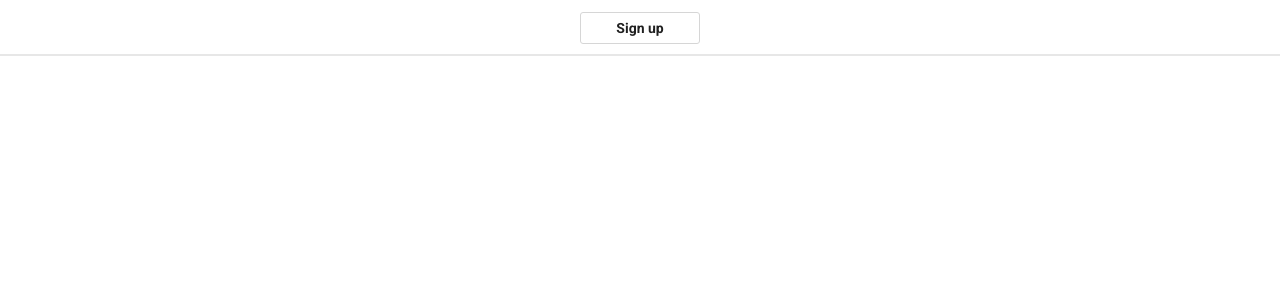
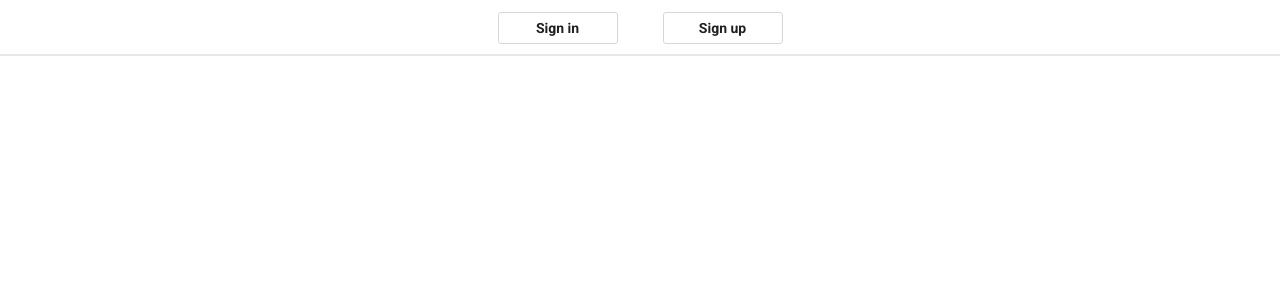
Before and after one commit to Foltes7/FindIt, an Angular app in the folder Client/: page /about in a window 1280 px wide. Shown: the top 300 px of the page. Built offline with nearby package versions, Linux system fonts and the light colour scheme; a small style sheet from the web is missing.

Commit message:
sign in button

```diff
--- a/Client/src/app/about/about/about.component.html
+++ b/Client/src/app/about/about/about.component.html
@@ -1,5 +1,8 @@
 <header>
-    <div class="button-signup" routerLink="/">
+    <div class="button-signin">
+        <p>Sign in</p>
+    </div>
+    <div class="button-signup">
         <p>Sign up</p>
     </div>
     <div class="line"></div>
--- a/Client/src/app/about/about/about.component.scss
+++ b/Client/src/app/about/about/about.component.scss
@@ -24,6 +24,23 @@ header{
             color: $active-header-icon-color;
         }
     }
+
+    .button-signin{
+        margin-right: 45px;
+        width: 120px;
+        height: 32px;
+        display: flex;
+        justify-content: center;
+        align-items: center;
+        border: 1px solid $button-border;
+        border-radius: 3px;
+        cursor: pointer;
+        p {
+            font-size: 0.875rem;
+            font-weight: bold;
+            color: $active-header-icon-color;
+        }
+    }
     .line{
         z-index: 0;
         position: absolute;
```
